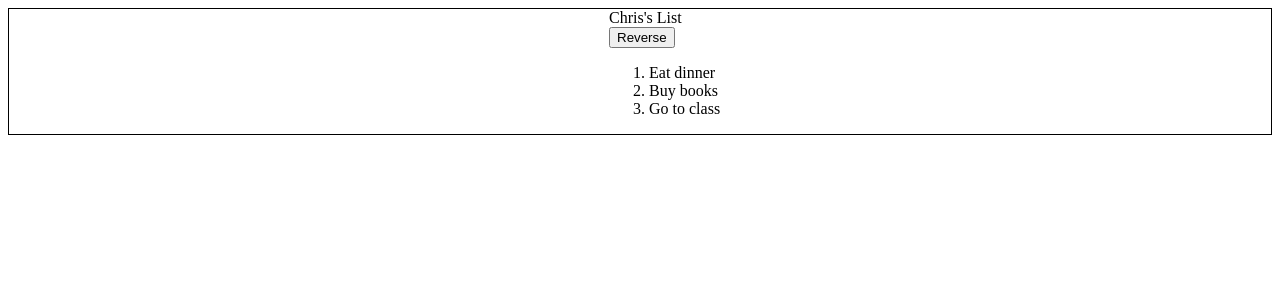
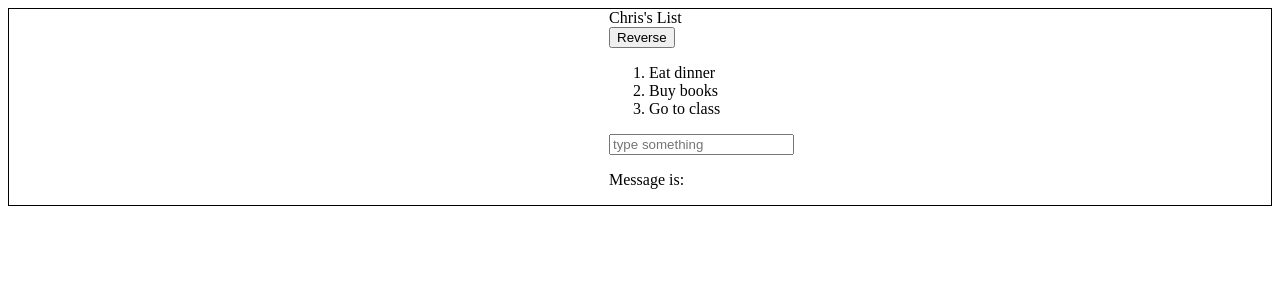
Before and after one commit to chriztso/Vue-List, a Vue app: page / in a window 1280 px wide. Shown: the top 300 px of the page. Built offline with nearby package versions, Linux system fonts and the light colour scheme; the HTML template or start-up script is replaced by a standard one.

Commit message:
Created input that displays

```diff
--- a/src/components/App.vue
+++ b/src/components/App.vue
@@ -13,6 +13,11 @@
         </li>
       </ol>
     </div>
+    <div>
+      <input v-model="messageOne" placeholder="type something">
+      <p> Message is: {{messageOne}}</p>
+    </div>
+
   </div>
 </template>
 
@@ -20,6 +25,7 @@
 export default {
   data() {
     return {
+      messageOne: '',
       message: "Chris's List",
       todos : [
           {text : 'Eat dinner'},
```
